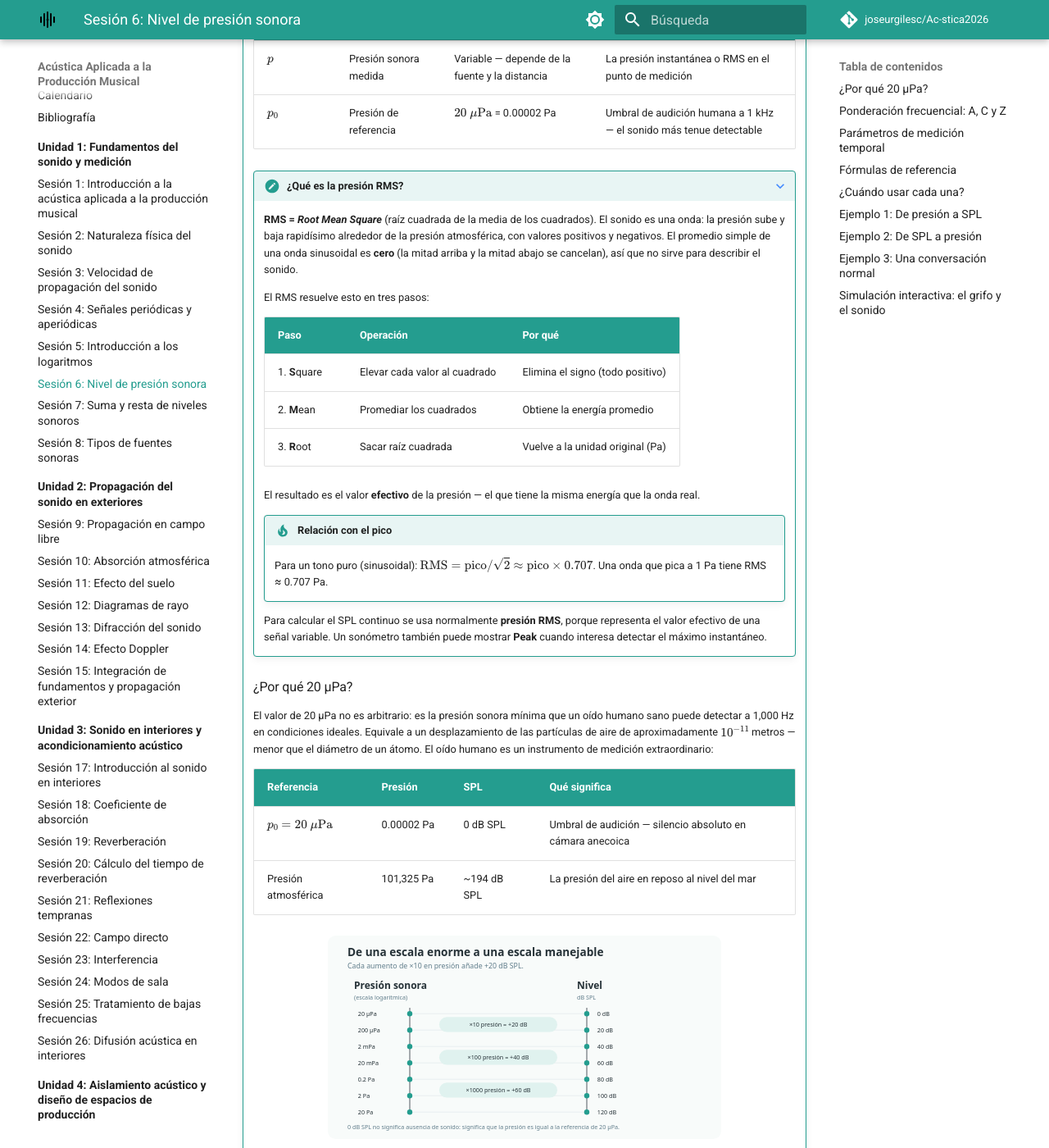
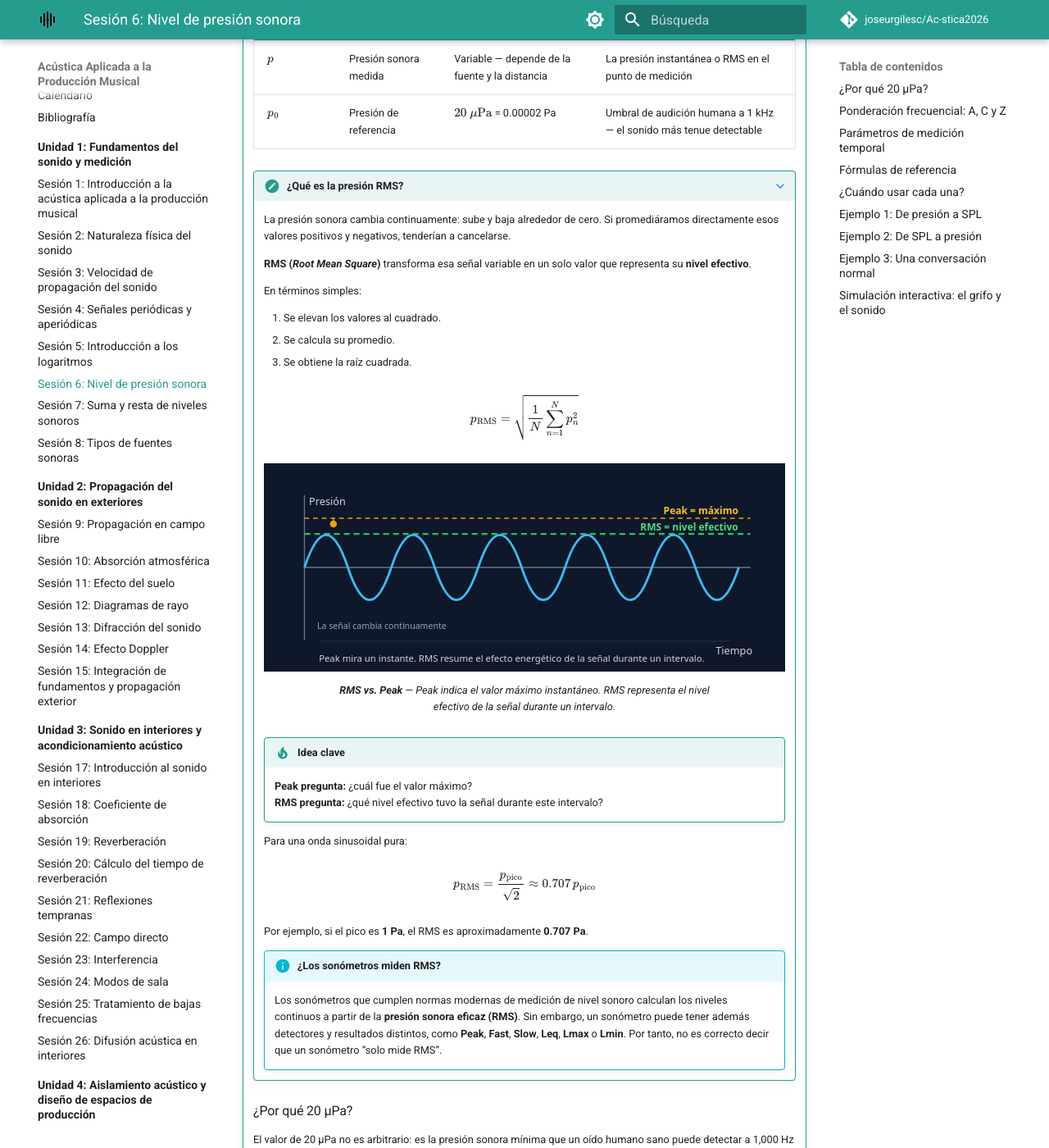
Before and after one commit to joseurgilesc/Ac-stica2026, an MkDocs documentation site: the page built from docs/unidades/U-1-fundamentos-medicion/sesion-06/index.md, in a window 1280 px wide and 1400 px high, scrolled down 996 px. Shown: the whole window at 82% size. Built offline with MkDocs 1.6.1 and Material for MkDocs 9.7.7, drawn with Linux system fonts in a browser that asks for light colours; nearby versions of some CDN libraries; comment, search, counter and statistics services are not loaded; some of the changed text lies outside the part shown.

Commit message:
Mejorar explicación de RMS con gráfico y aclarar medición en sonómetros

```diff
--- a/docs/unidades/U-1-fundamentos-medicion/sesion-06/index.md
+++ b/docs/unidades/U-1-fundamentos-medicion/sesion-06/index.md
@@ -50,22 +50,39 @@
 
     ???+ note "¿Qué es la presión RMS?"
 
-        **RMS = *Root Mean Square*** (raíz cuadrada de la media de los cuadrados). El sonido es una onda: la presión sube y baja rapidísimo alrededor de la presión atmosférica, con valores positivos y negativos. El promedio simple de una onda sinusoidal es **cero** (la mitad arriba y la mitad abajo se cancelan), así que no sirve para describir el sonido.
+        La presión sonora cambia continuamente: sube y baja alrededor de cero. Si promediáramos directamente esos valores positivos y negativos, tenderían a cancelarse.
 
-        El RMS resuelve esto en tres pasos:
+        **RMS (*Root Mean Square*)** transforma esa señal variable en un solo valor que representa su **nivel efectivo**.
 
-        | Paso | Operación | Por qué |
-        |---|---|---|
-        | 1. **S**quare | Elevar cada valor al cuadrado | Elimina el signo (todo positivo) |
-        | 2. **M**ean | Promediar los cuadrados | Obtiene la energía promedio |
-        | 3. **R**oot | Sacar raíz cuadrada | Vuelve a la unidad original (Pa) |
+        En términos simples:
 
-        El resultado es el valor **efectivo** de la presión — el que tiene la misma energía que la onda real.
+        1. Se elevan los valores al cuadrado.
+        2. Se calcula su promedio.
+        3. Se obtiene la raíz cuadrada.
 
-        !!! tip "Relación con el pico"
-            Para un tono puro (sinusoidal): \(\text{RMS} = \text{pico} / \sqrt{2} \approx \text{pico} \times 0.707\). Una onda que pica a 1 Pa tiene RMS ≈ 0.707 Pa.
+        \[
+        p_{\mathrm{RMS}}=\sqrt{\frac{1}{N}\sum_{n=1}^{N}p_n^2}
+        \]
 
-        Para calcular el SPL continuo se usa normalmente **presión RMS**, porque representa el valor efectivo de una señal variable. Un sonómetro también puede mostrar **Peak** cuando interesa detectar el máximo instantáneo.
+        <figure markdown="span">
+          ![Comparación entre RMS y Peak](../../../img/rms_vs_peak.svg)
+          <figcaption>**RMS vs. Peak** — Peak indica el valor máximo instantáneo. RMS representa el nivel efectivo de la señal durante un intervalo.</figcaption>
+        </figure>
+
+        !!! tip "Idea clave"
+            **Peak pregunta:** ¿cuál fue el valor máximo?
+            **RMS pregunta:** ¿qué nivel efectivo tuvo la señal durante este intervalo?
+
+        Para una onda sinusoidal pura:
+
+        \[
+        p_{\mathrm{RMS}}=\frac{p_{\mathrm{pico}}}{\sqrt{2}}\approx0.707\,p_{\mathrm{pico}}
+        \]
+
+        Por ejemplo, si el pico es **1 Pa**, el RMS es aproximadamente **0.707 Pa**.
+
+        !!! info "¿Los sonómetros miden RMS?"
+            Los sonómetros que cumplen normas modernas de medición de nivel sonoro calculan los niveles continuos a partir de la **presión sonora eficaz (RMS)**. Sin embargo, un sonómetro puede tener además detectores y resultados distintos, como **Peak**, **Fast**, **Slow**, **Leq**, **Lmax** o **Lmin**. Por tanto, no es correcto decir que un sonómetro “solo mide RMS”.
 
     ### ¿Por qué 20 µPa?
 
```
Also changed, not shown: other parts of docs/unidades/U-1-fundamentos-medicion/sesion-06/index.md (+1 -1 lines).
